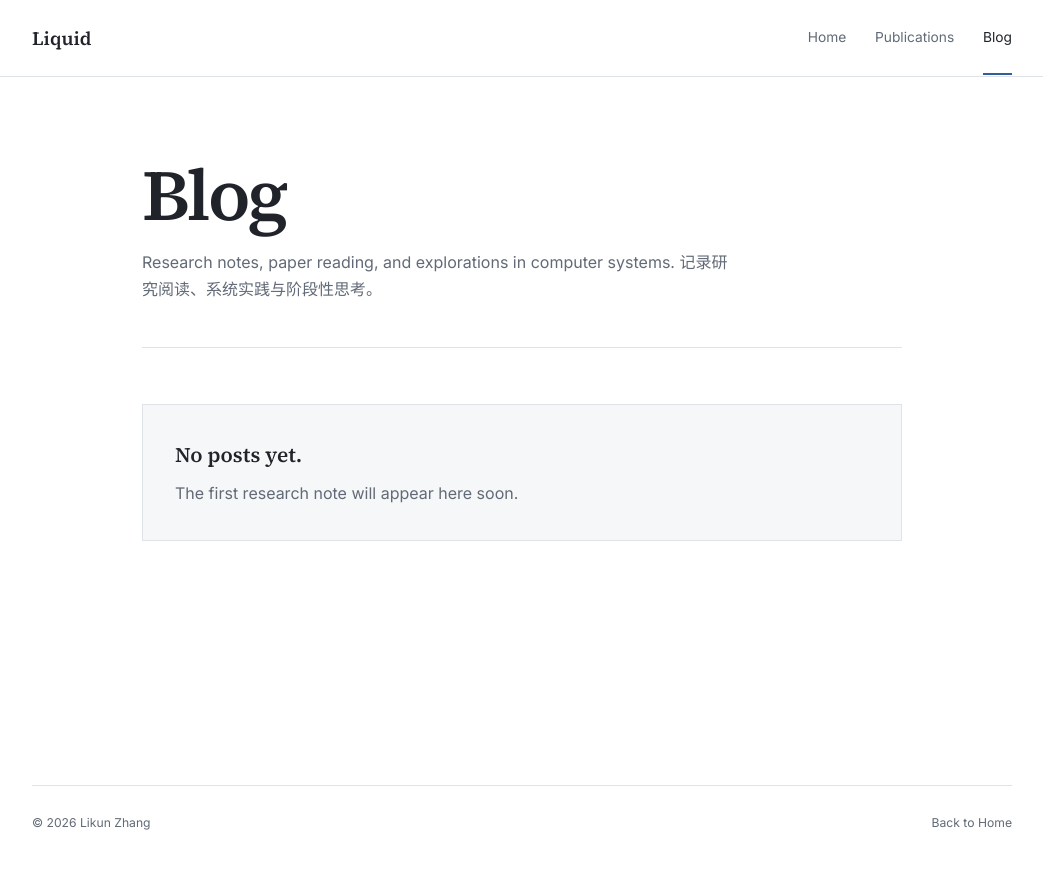
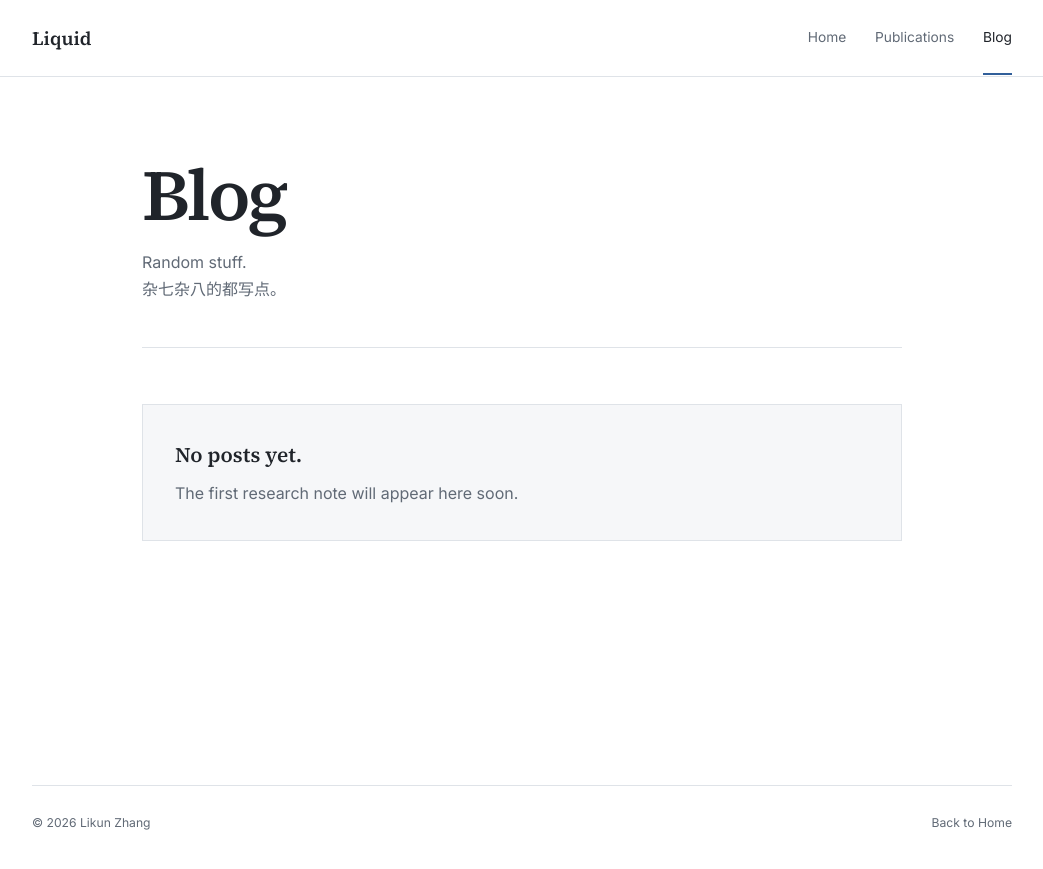
Before and after one commit to Liquidzk/Liquidzk.github.io, a Jekyll site: the page built from blog/index.html, in a window 1280 px wide. Shown: the top 869 px of the page, without its empty margins (118-1161 px from the left). Built offline with Jekyll 4.4.1, drawn with Linux system fonts in a browser that asks for light colours.

Commit message:
Preserve blog introduction

```diff
--- a/blog/index.html
+++ b/blog/index.html
@@ -47,8 +47,8 @@ permalink: /blog/
       <header class="page-heading">
         <h1>Blog</h1>
         <p>
-          Research notes, paper reading, and explorations in computer systems.
-          记录研究阅读、系统实践与阶段性思考。
+          Random stuff.<br>
+          杂七杂八的都写点。
         </p>
       </header>
 
```
